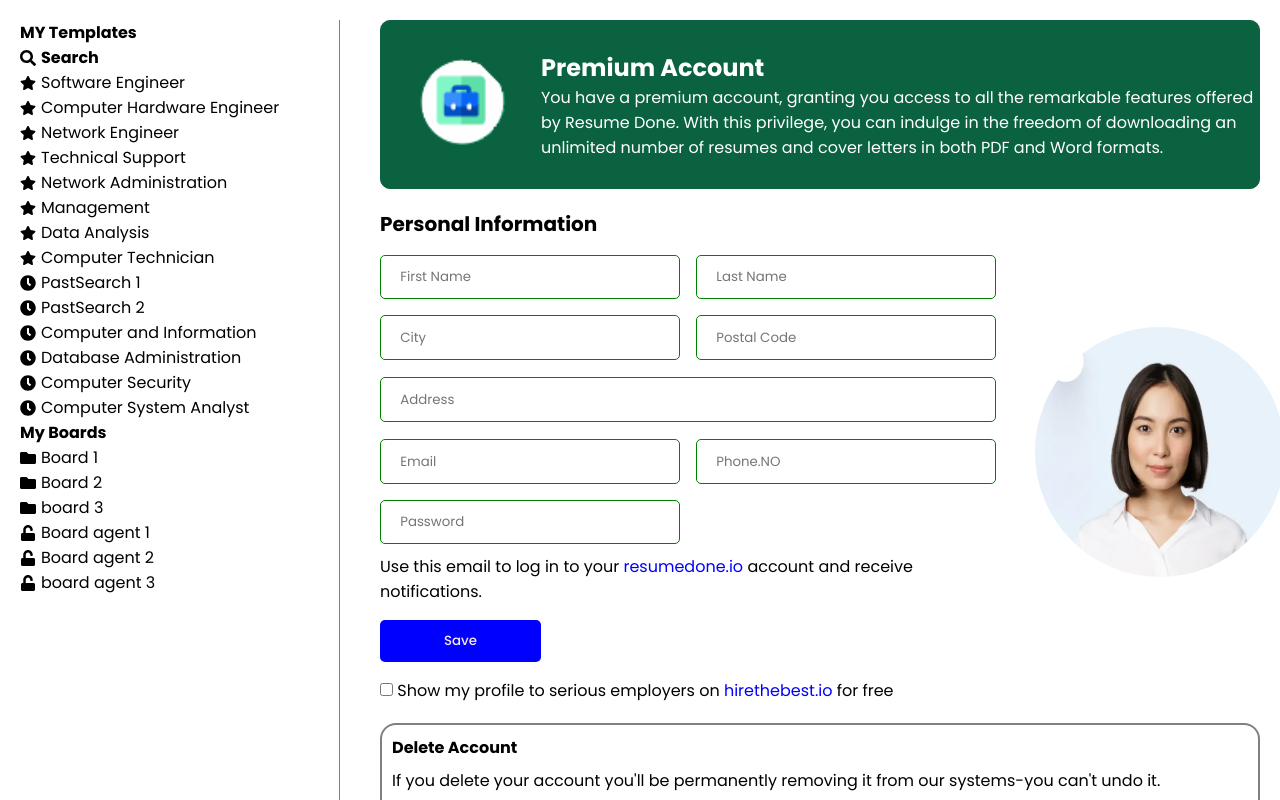
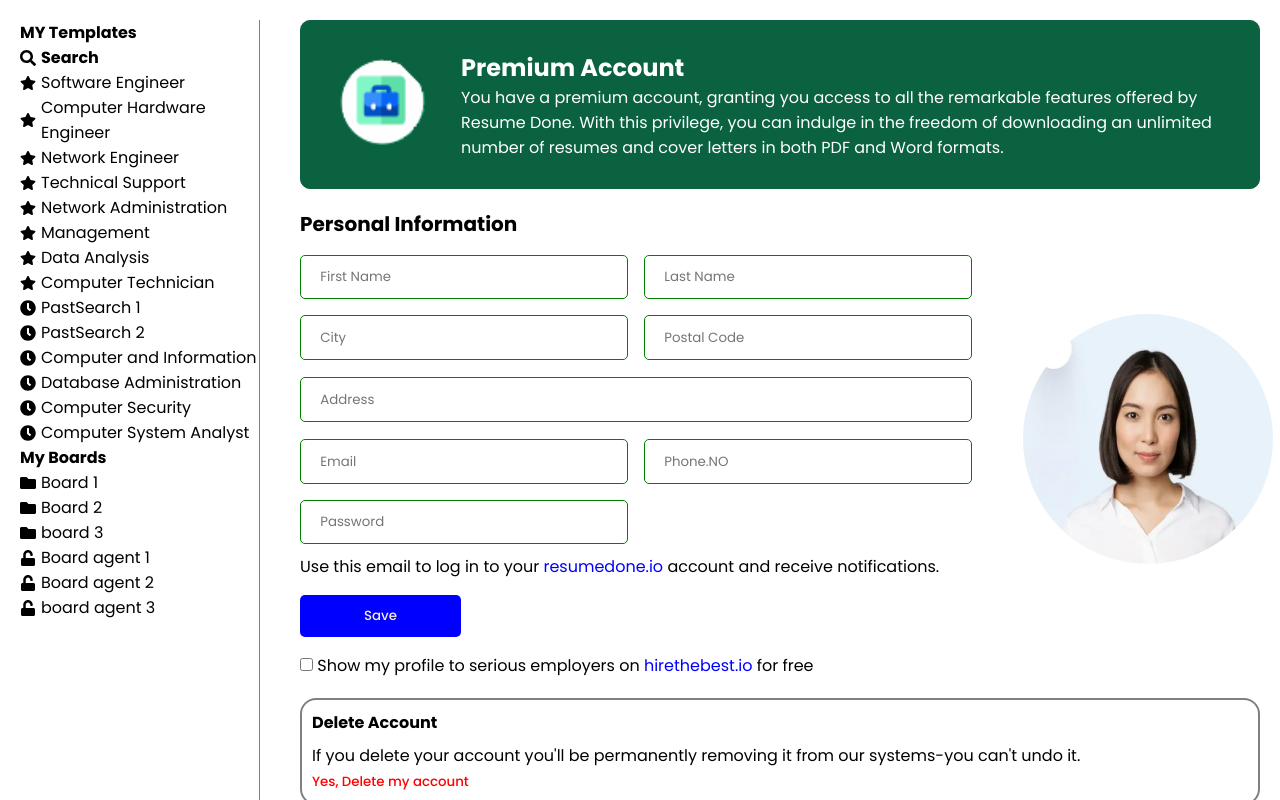
Before and after one commit to keval-parmar-030902/Project-TSC-Next, a Next.js app in the folder next-app/: page /contectUs in a window 1280 px wide. Shown: the top 800 px of the page. Built offline with nearby package versions, Linux system fonts and the light colour scheme.

Commit message:
sidepanel and footer button

```diff
--- a/next-app/src/components/SidePanel/index.tsx
+++ b/next-app/src/components/SidePanel/index.tsx
@@ -15,23 +15,23 @@ const SidePanel = (props: Props) => {
             <p className={styles.starAndText}><FaStar /><Link className={styles.link} href="/shopPage"> Computer Hardware Engineer</Link></p>
             <p className={styles.starAndText}><FaStar /><Link className={styles.link} href="/shopPage"> Network Engineer</Link></p>
             <p className={styles.starAndText}><FaStar /><Link className={styles.link} href="/shopPage"> Technical Support</Link></p>
-            <p className={styles.starAndText}><FaStar /> Network Administration</p>
-            <p className={styles.starAndText}><FaStar /> Management</p>
-            <p className={styles.starAndText}><FaStar /> Data Analysis</p>
-            <p className={styles.starAndText}><FaStar /> Computer Technician</p>
-            <p className={styles.starAndText}><FaClock /> PastSearch 1</p>
-            <p className={styles.starAndText}><FaClock /> PastSearch 2</p>
-            <p className={styles.starAndText}><FaClock /> Computer and Information</p>
-            <p className={styles.starAndText}><FaClock /> Database Administration</p>
-            <p className={styles.starAndText}><FaClock /> Computer Security</p>
-            <p className={styles.starAndText}><FaClock /> Computer System Analyst</p>
+            <p className={styles.starAndText}><FaStar /><Link className={styles.link} href="/shopPage"> Network Administration</Link></p>
+            <p className={styles.starAndText}><FaStar /><Link className={styles.link} href="/shopPage"> Management</Link></p>
+            <p className={styles.starAndText}><FaStar /><Link className={styles.link} href="/shopPage"> Data Analysis</Link></p>
+            <p className={styles.starAndText}><FaStar /><Link className={styles.link} href="/shopPage"> Computer Technician</Link></p>
+            <p className={styles.starAndText}><FaClock /><Link className={styles.link} href="/shopPage"> PastSearch 1</Link></p>
+            <p className={styles.starAndText}><FaClock /><Link className={styles.link} href="/shopPage"> PastSearch 2</Link></p>
+            <p className={styles.starAndText}><FaClock /><Link className={styles.link} href="/shopPage"> Computer and Information</Link></p>
+            <p className={styles.starAndText}><FaClock /><Link className={styles.link} href="/shopPage"> Database Administration</Link></p>
+            <p className={styles.starAndText}><FaClock /><Link className={styles.link} href="/shopPage"> Computer Security</Link></p>
+            <p className={styles.starAndText}><FaClock /><Link className={styles.link} href="/shopPage"> Computer System Analyst</Link></p>
             <b>My Boards</b>
-            <p className={styles.starAndText}><FaFolder /> Board 1</p>
-            <p className={styles.starAndText}><FaFolder /> Board 2</p>
-            <p className={styles.starAndText}><FaFolder /> board 3</p>
-            <p className={styles.starAndText}><FaUnlock /> Board agent 1</p>
-            <p className={styles.starAndText}><FaUnlock /> Board agent 2</p>
-            <p className={styles.starAndText}><FaUnlock /> board agent 3</p>
+            <p className={styles.starAndText}><FaFolder /><Link className={styles.link} href="/shopPage"> Board 1</Link></p>
+            <p className={styles.starAndText}><FaFolder /><Link className={styles.link} href="/shopPage"> Board 2</Link></p>
+            <p className={styles.starAndText}><FaFolder /><Link className={styles.link} href="/shopPage"> board 3</Link></p>
+            <p className={styles.starAndText}><FaUnlock /><Link className={styles.link} href="/shopPage"> Board agent 1</Link></p>
+            <p className={styles.starAndText}><FaUnlock /><Link className={styles.link} href="/shopPage"> Board agent 2</Link></p>
+            <p className={styles.starAndText}><FaUnlock /><Link className={styles.link} href="/shopPage"> board agent 3</Link></p>
         </div>
     );
 }
--- a/next-app/src/components/SidePanel/sidePanel.module.css
+++ b/next-app/src/components/SidePanel/sidePanel.module.css
@@ -1,8 +1,9 @@
 .resumeContainer {
     display: flex;
     flex-direction: column;
+    flex-wrap: wrap;
     margin: 20px;
-    width: 20rem;
+    width: 30vh;
     border-right: 1px solid gray;
     height: 100%;
   }
--- a/next-app/src/components/footer/footer.module.css
+++ b/next-app/src/components/footer/footer.module.css
@@ -17,6 +17,19 @@
         margin:20px;
 
     }
+    .button{border: none;
+
+    color: red;
+    font-weight: 500;
+    border-radius: 5px;
+    background-color:white;
+}
+
+.button:hover{
+    cursor: pointer;
+}
+
+
    .div1{
     margin-top: 1.5rem;
     padding: 10px;
--- a/next-app/src/components/footer/index.tsx
+++ b/next-app/src/components/footer/index.tsx
@@ -12,7 +12,7 @@ const Footer = (props: Props) => {
           If you delete your account you'll be permanently removing it from our
           systems-you can't undo it.{" "}
         </p>
-        <p className={Styles.p}>Yes, Delete my account </p>
+        <button className={Styles.button}>Yes, Delete my account</button>
       </div>
       <div className={Styles.div1}>
         <Link className={Styles.link} href="/shopPage" alt=" ">
```
Also changed, not shown: next-app/src/common/eye.tsx (added, +36 -0 lines), next-app/src/common/eyeoff.tsx (added, +36 -0 lines).
